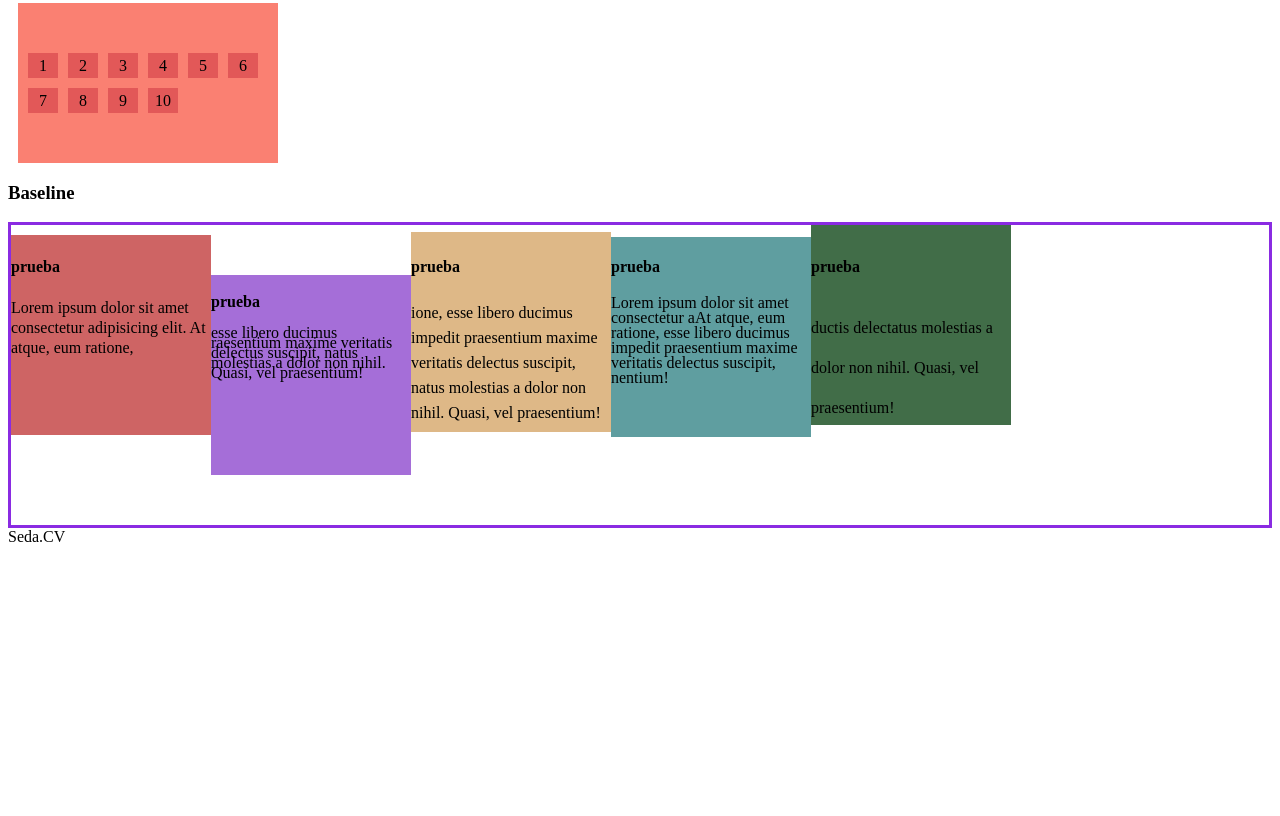
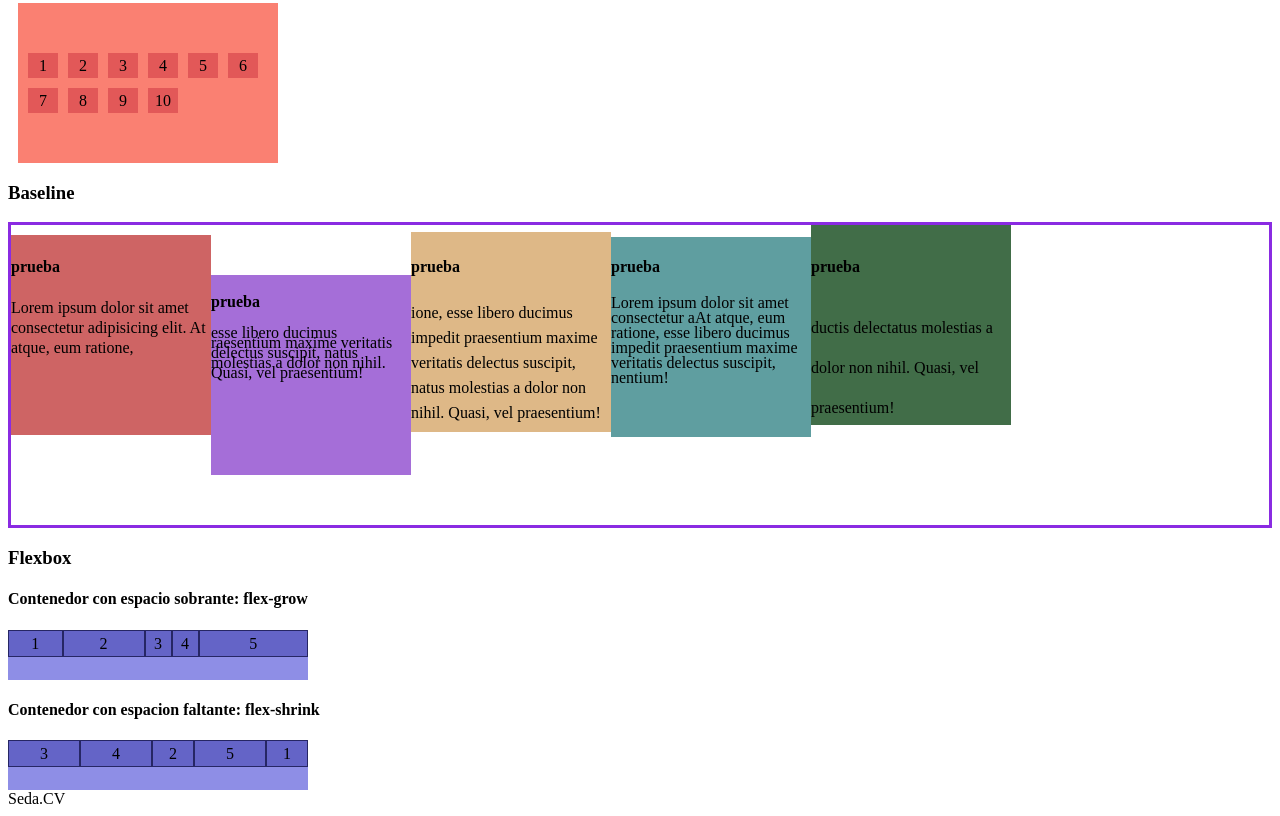
Before and after one commit to sedarmek/cursoCss2020, a plain HTML site: page flexbox/flexbox.html in a window 1280 px wide. Shown: the part 371-1187 px from the top of the page. Before the commit the page ends 925 px from the top, so only its background shows below. Drawn offline with Linux system fonts and the light colour scheme.

Commit message:
se aniade nuevo tema de repartimiento a los archivos flexbox.html y style.css de la carpeta flexbox

```diff
--- a/flexbox/flexbox.html
+++ b/flexbox/flexbox.html
@@ -47,6 +47,23 @@
                 <div class="childrens" id="children-4"><h4>prueba</h4><p>Lorem ipsum dolor sit amet consectetur aAt atque, eum ratione, esse libero ducimus impedit praesentium maxime veritatis delectus suscipit, nentium!</p></div>
                 <div class="childrens" id="children-5"><h4>prueba</h4><p>ductis delectatus molestias a dolor non nihil. Quasi, vel praesentium!</p></div>
             </div>
+            <h3>Flexbox</h3>
+            <h4>Contenedor con espacio sobrante: flex-grow</h4>
+            <div class="container-4">
+                <div class="hijos">1</div>
+                <div class="hijos">2</div>
+                <div class="hijos">3</div>
+                <div class="hijos">4</div>
+                <div class="hijos">5</div>
+            </div>
+            <h4>Contenedor con espacion faltante: flex-shrink</h4>
+            <div class="container-5">
+                <div class="hijos2">1</div>
+                <div class="hijos2">2</div>
+                <div class="hijos2">3</div>
+                <div class="hijos2">4</div>
+                <div class="hijos2">5</div>
+            </div>
         </article>
     </section>
     <footer>Seda.CV</footer>
--- a/flexbox/styles/style.css
+++ b/flexbox/styles/style.css
@@ -1,10 +1,15 @@
 /*
+PARTE 1
+    shorthand ----> flex-flow: flex-direction flex-wrap
+
         flex-direccion:  row | row-reverse | column | column-reverse
             controla la direccion de main axis y cross axis
 
         flex-wrap:  nowrap | wrap | wrap-reverse
             controla si los hijos del contenedor haran salto de linea o no.
 
+
+PARTE 2
     Alineamiento: se aplican al flex-container
         main-axis:
             justify-content: flex-start | center | space-between | space-around | space-evenly | flex-end
@@ -18,6 +23,15 @@ Alineamiento: se aplican al flex-container
 
             align-self: un item especifico
 
+PARTE 3 REPARTIMIENTO(TAMANIO)
+    Flexbox
+        shorthand--->   flex: 0 0 auto
+
+            flex-grow: establece cuantas divisiones gana cuando hay espacio sobrante.
+            flex-shrink: establece cuantas diivisiones pierde cuando no hay espacio suficiente.
+            flex-basis: establece cuando espacio ocupa el item antes de encojer o extenderse.
+
+        order: establece que orden ocupara el elemento respecto al peso de los otros elementos.
 */
 /*align-items*/
 .container, .container-2{
@@ -75,3 +89,59 @@ Alineamiento: se aplican al flex-container
     background-color: #416d48;
     line-height: 40px;
 }
+/*Parte 3 flex-grow*/
+.container-4{
+    background-color: #8e8ee6;
+    display: flex;
+    width: 300px;
+    height: 50px;
+}
+.hijos{
+    background-color: #6464c7;
+    width: 25px;
+    height: 25px;
+    border: 1px solid #262664;
+    text-align: center;
+    line-height: 25px;
+}
+.hijos:first-child{
+    flex-grow: 1;
+}
+.hijos:nth-child(2){
+    flex-grow: 2;
+}
+.hijos:last-child{
+    flex-grow: 3;
+}
+/*flex-shrink*/
+.container-5{
+    background-color: #8e8ee6;
+    display: flex;
+    width: 300px;
+    height: 50px;
+}
+.hijos2{
+    background-color: #6464c7;
+    width: 100px;
+    height: 25px;
+    border: 1px solid #262664;
+    text-align: center;
+    line-height: 25px;
+}
+.hijos2:first-child{
+    /* flex-shrink: 1;
+    flex-basis: auto;*/
+    order: 3;
+    flex: 0 2 auto;
+}
+.hijos2:nth-child(2){
+    order: 1;
+    /* flex-shrink: 2; */
+    flex: 0 2 auto;
+}
+.hijos2:last-child{
+    /* flex-basis: 100px;
+    flex-shrink: 1; */
+    order: 2;
+    flex: 0 1 100px;
+}
```
Lines whose indentation alone changed are shown as unchanged.
